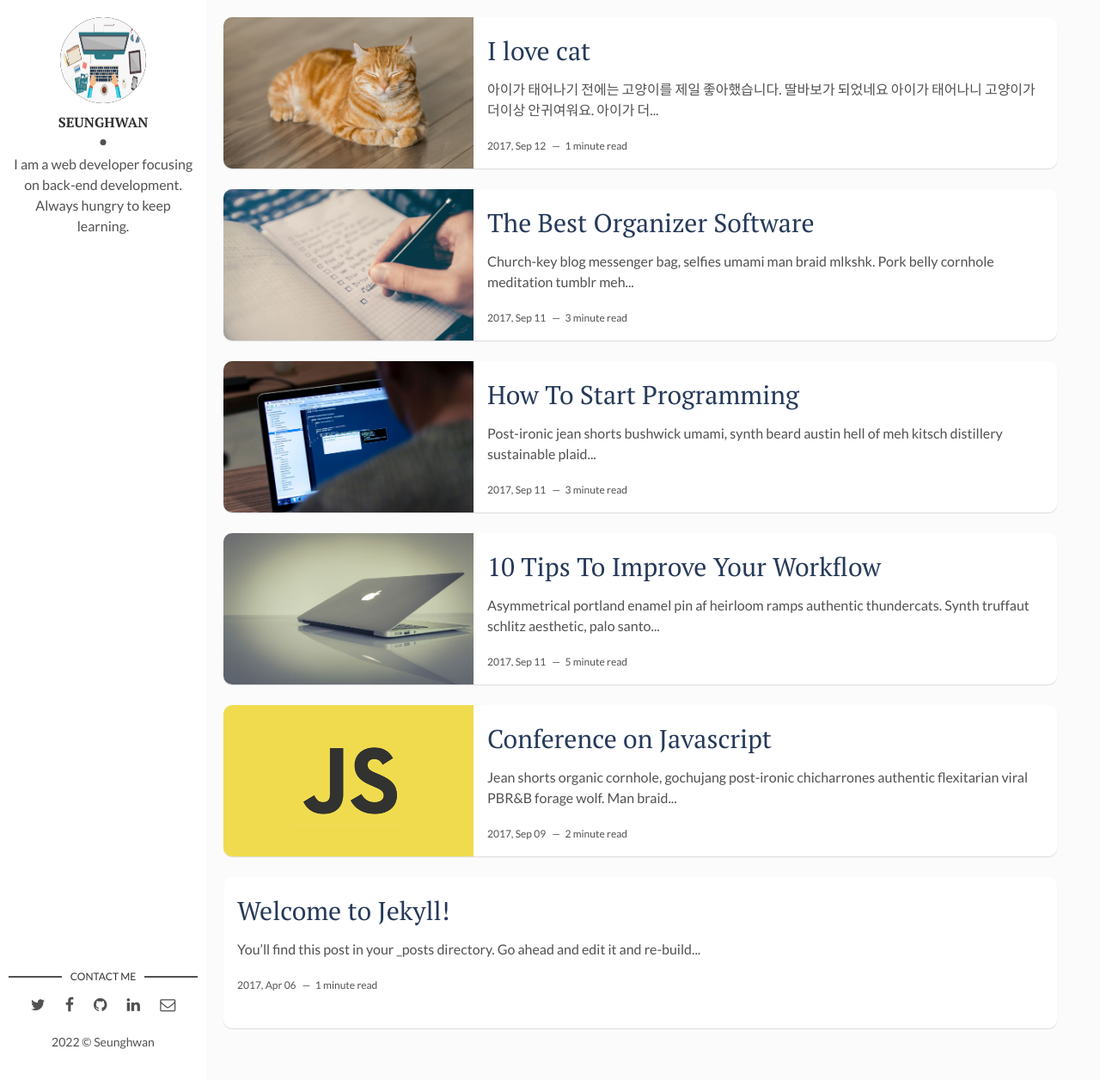
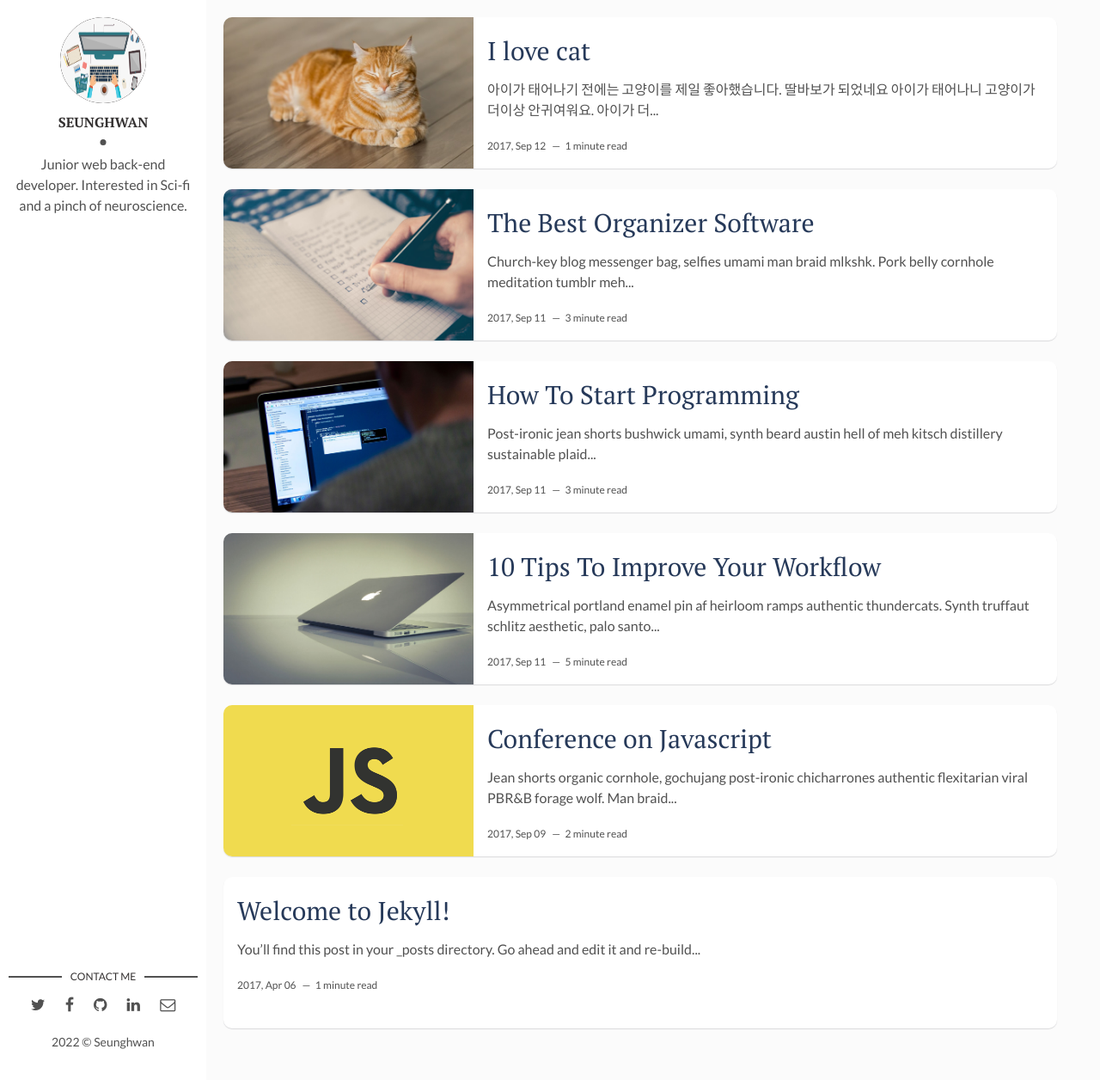
Before and after one commit to Nickolodeon98/Nickolodeon98.github.io, a Jekyll site: the page built from index.html, in a window 1280 px wide and 1256 px high. Shown: the whole window at 86% size. Built offline with Jekyll 4.4.1, drawn with Linux system fonts in a browser that asks for light colours; the list of posts is cut into pages by our own code.

```diff
--- a/_config.yml
+++ b/_config.yml
@@ -1,4 +1,4 @@
-title: 백엔드 개발자의 블로그
+title: nickolodeon_devBlog
 description: > # this means to ignore newlines until "baseurl:"
   Write an awesome description for your new site here. You can edit this
   line in _config.yml. It will appear in your document head meta (for
@@ -11,7 +11,7 @@ site-twitter: #if your site has a twitter account, enter it here
 # Author Settings
 author: Seunghwan # add your name
 author-img: 123456.png # add your photo
-about-author: I am a web developer focusing on back-end development. Always hungry to keep learning. # add description
+about-author: Junior web back-end developer. Interested in Sci-fi and a pinch of neuroscience. # add description
 social-twitter: # add your Twitter handle
 social-facebook: # add your Facebook handle
 social-github: Nickolodeon98 # add your Github handle
```
